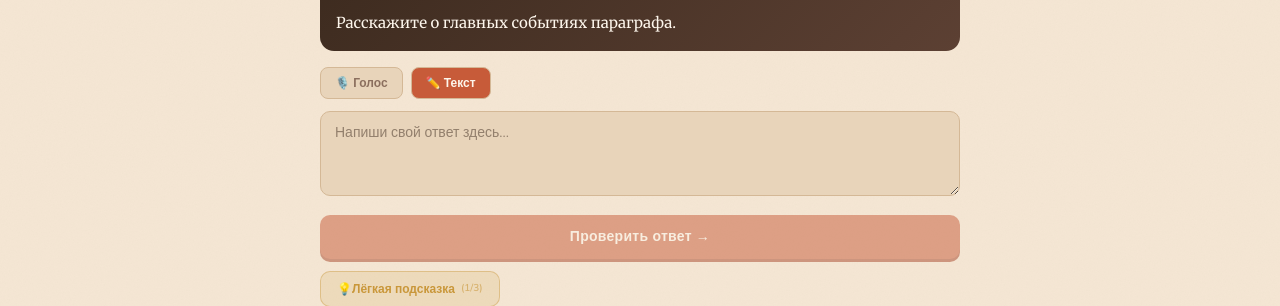
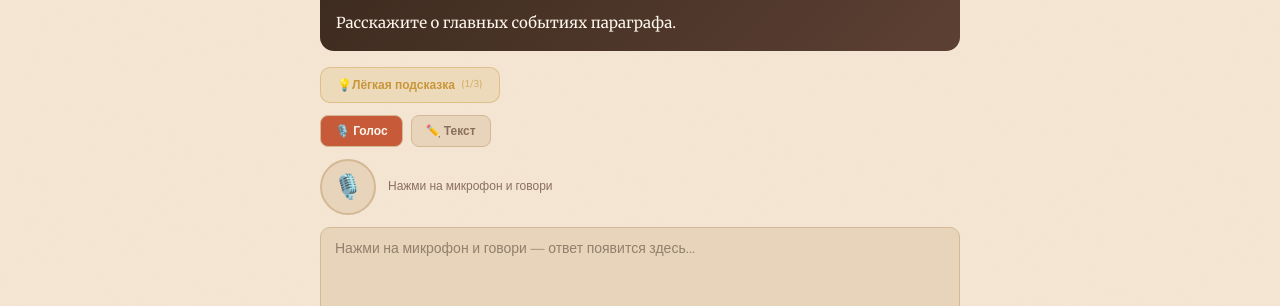
Before and after one commit to makominsk/litres, a Next.js app: page /paragraph/1 in a window 1280 px wide. Shown: the part 646-952 px from the top of the page. Built offline with nearby package versions, Linux system fonts and the light colour scheme.

Commit message:
fix: voice input — transcript in editable textarea, hints above input

```diff
--- a/src/app/paragraph/[id]/page.tsx
+++ b/src/app/paragraph/[id]/page.tsx
@@ -316,9 +316,19 @@ export default function ParagraphPage({ params }: { params: Promise<{ id: string
               </p>
             </div>
 
-            {/* Если нет результата — показываем ввод и подсказки */}
+            {/* Если нет результата — показываем подсказки и ввод */}
             {!result && (
               <div className="space-y-3">
+                {/* Подсказка — вверху, перед полем ввода */}
+                {!isEvaluating && (
+                  <HintButton
+                    paragraphId={paragraphId}
+                    questionIndex={questionIndex}
+                    currentLevel={hintLevel}
+                    onHintUsed={setHintLevel}
+                  />
+                )}
+
                 <VoiceInput onSubmit={handleAnswerSubmit} disabled={isEvaluating} />
 
                 {isEvaluating && (
@@ -332,15 +342,6 @@ export default function ParagraphPage({ params }: { params: Promise<{ id: string
                       Проверяю твой ответ...
                     </p>
                   </motion.div>
-                )}
-
-                {!isEvaluating && (
-                  <HintButton
-                    paragraphId={paragraphId}
-                    questionIndex={questionIndex}
-                    currentLevel={hintLevel}
-                    onHintUsed={setHintLevel}
-                  />
                 )}
               </div>
             )}
--- a/src/components/paragraph/voice-input.tsx
+++ b/src/components/paragraph/voice-input.tsx
@@ -1,6 +1,6 @@
 'use client'
-import { useState } from 'react'
-import { motion, AnimatePresence } from 'framer-motion'
+import { useState, useEffect } from 'react'
+import { motion } from 'framer-motion'
 import { useSpeechRecognition } from '@/hooks/use-speech-recognition'
 
 interface VoiceInputProps {
@@ -10,34 +10,46 @@ interface VoiceInputProps {
 
 export function VoiceInput({ onSubmit, disabled }: VoiceInputProps) {
   const { isListening, transcript, isSupported, start, stop, reset } = useSpeechRecognition()
-  const [textValue, setTextValue] = useState('')
-  const [mode, setMode] = useState<'voice' | 'text'>(isSupported ? 'voice' : 'text')
+  const [editableText, setEditableText] = useState('')
+  const [mode, setMode] = useState<'voice' | 'text'>('voice')
 
-  const currentAnswer = mode === 'voice' ? transcript : textValue
+  // Как только пришёл транскрипт — вставляем в поле
+  useEffect(() => {
+    if (transcript) {
+      setEditableText(transcript)
+    }
+  }, [transcript])
 
   function handleSubmit() {
-    if (!currentAnswer.trim()) return
-    onSubmit(currentAnswer.trim())
+    if (!editableText.trim()) return
+    onSubmit(editableText.trim())
     reset()
-    setTextValue('')
+    setEditableText('')
   }
 
   function handleVoiceToggle() {
     if (isListening) {
       stop()
     } else {
+      setEditableText('')
       reset()
       start()
     }
   }
 
+  function switchMode(m: 'voice' | 'text') {
+    if (isListening) stop()
+    setMode(m)
+  }
+
   return (
     <div className="space-y-3">
-      {/* Переключатель режима */}
+
+      {/* Переключатель — показываем только если браузер поддерживает голос */}
+      {isSupported && (
         <div className="flex gap-2">
-        {isSupported && (
           <button
-            onClick={() => setMode('voice')}
+            onClick={() => switchMode('voice')}
             style={{
               fontFamily: 'var(--font-body)',
               background: mode === 'voice' ? 'var(--terracotta)' : 'var(--parchment-dark)',
@@ -53,9 +65,8 @@ export function VoiceInput({ onSubmit, disabled }: VoiceInputProps) {
           >
             🎙️ Голос
           </button>
-        )}
           <button
-          onClick={() => { setMode('text'); stop() }}
+            onClick={() => switchMode('text')}
             style={{
               fontFamily: 'var(--font-body)',
               background: mode === 'text' ? 'var(--terracotta)' : 'var(--parchment-dark)',
@@ -72,100 +83,79 @@ export function VoiceInput({ onSubmit, disabled }: VoiceInputProps) {
             ✏️ Текст
           </button>
         </div>
+      )}
 
-      {/* Голосовой режим */}
-      {mode === 'voice' && (
-        <div className="space-y-3">
-          <div className="flex flex-col items-center gap-3">
-            {/* Кнопка микрофона */}
+      {/* Кнопка микрофона — только в голосовом режиме */}
+      {mode === 'voice' && isSupported && (
+        <div className="flex items-center gap-3">
           <motion.button
             onClick={handleVoiceToggle}
             disabled={disabled}
             whileTap={{ scale: 0.95 }}
             className={isListening ? 'mic-pulsing' : ''}
             style={{
-                width: 72,
-                height: 72,
+              width: 56,
+              height: 56,
               borderRadius: '50%',
-                background: isListening
-                  ? 'var(--terracotta)'
-                  : 'var(--parchment-dark)',
-                border: `2px solid ${isListening ? 'var(--terracotta-dark)' : 'var(--parchment-deep)'}`,
-                fontSize: 28,
+              background: isListening ? 'var(--terracotta)' : 'var(--parchment-dark)',
+              border: `2px solid ${isListening ? '#a03a20' : 'var(--parchment-deep)'}`,
+              fontSize: 24,
               cursor: disabled ? 'not-allowed' : 'pointer',
               opacity: disabled ? 0.5 : 1,
+              flexShrink: 0,
               transition: 'background 0.2s, border-color 0.2s',
             }}
           >
             {isListening ? '⏹️' : '🎙️'}
           </motion.button>
-            <p
-              style={{ fontFamily: 'var(--font-body)', color: 'var(--ink-muted)' }}
-              className="text-xs"
-            >
-              {isListening ? 'Говори... нажми ещё раз чтобы остановить' : 'Нажми и говори'}
+          <p style={{ fontFamily: 'var(--font-body)', color: 'var(--ink-muted)', fontSize: 12, lineHeight: 1.4 }}>
+            {isListening
+              ? '🔴 Говори... нажми ещё раз чтобы остановить'
+              : 'Нажми на микрофон и говори'}
           </p>
-          </div>
-
-          {/* Транскрипт */}
-          <AnimatePresence>
-            {transcript && (
-              <motion.div
-                initial={{ opacity: 0, height: 0 }}
-                animate={{ opacity: 1, height: 'auto' }}
-                exit={{ opacity: 0, height: 0 }}
-                style={{
-                  background: 'var(--parchment-dark)',
-                  border: '1.5px solid var(--terracotta)',
-                  borderRadius: '10px',
-                  padding: '10px 14px',
-                  fontFamily: 'var(--font-body)',
-                  color: 'var(--ink)',
-                  fontSize: '14px',
-                  lineHeight: 1.5,
-                }}
-              >
-                {transcript}
-              </motion.div>
-            )}
-          </AnimatePresence>
         </div>
       )}
 
-      {/* Текстовый режим */}
-      {mode === 'text' && (
+      {/* Единое текстовое поле — и для голоса, и для текста */}
       <textarea
-          value={textValue}
-          onChange={(e) => setTextValue(e.target.value)}
-          placeholder="Напиши свой ответ здесь..."
-          rows={3}
+        value={editableText}
+        onChange={(e) => setEditableText(e.target.value)}
+        placeholder={
+          mode === 'voice' && isSupported
+            ? 'Нажми на микрофон и говори — ответ появится здесь...'
+            : 'Напиши свой ответ здесь...'
+        }
+        rows={4}
         disabled={disabled}
         style={{
           width: '100%',
           background: 'var(--parchment-dark)',
-            border: '1.5px solid var(--parchment-deep)',
+          border: `1.5px solid ${editableText ? 'var(--terracotta)' : 'var(--parchment-deep)'}`,
           borderRadius: '10px',
           fontFamily: 'var(--font-body)',
           color: 'var(--ink)',
           padding: '10px 14px',
           fontSize: '14px',
+          lineHeight: 1.6,
           resize: 'vertical',
           outline: 'none',
+          transition: 'border-color 0.15s',
         }}
         onFocus={(e) => (e.target.style.borderColor = 'var(--terracotta)')}
-          onBlur={(e) => (e.target.style.borderColor = 'var(--parchment-deep)')}
+        onBlur={(e) => {
+          e.target.style.borderColor = editableText ? 'var(--terracotta)' : 'var(--parchment-deep)'
+        }}
       />
-      )}
 
-      {/* Кнопка отправить */}
+      {/* Кнопка отправки */}
       <button
         onClick={handleSubmit}
-        disabled={disabled || !currentAnswer.trim()}
+        disabled={disabled || !editableText.trim()}
         className="btn-terracotta w-full py-3 text-sm font-bold"
         style={{
           fontFamily: 'var(--font-body)',
-          opacity: disabled || !currentAnswer.trim() ? 0.5 : 1,
-          cursor: disabled || !currentAnswer.trim() ? 'not-allowed' : 'pointer',
+          opacity: disabled || !editableText.trim() ? 0.5 : 1,
+          cursor: disabled || !editableText.trim() ? 'not-allowed' : 'pointer',
         }}
       >
         Проверить ответ →
```
Lines whose indentation alone changed are shown as unchanged.
